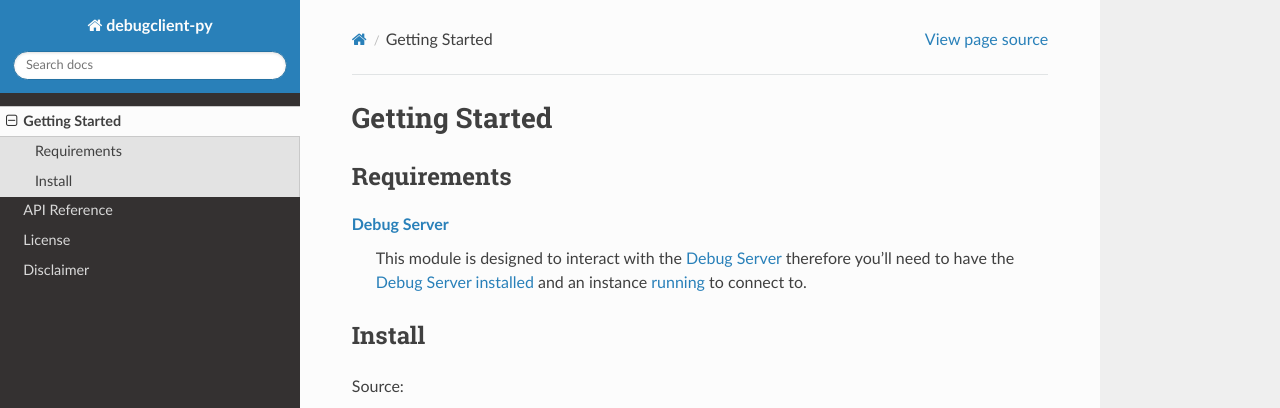
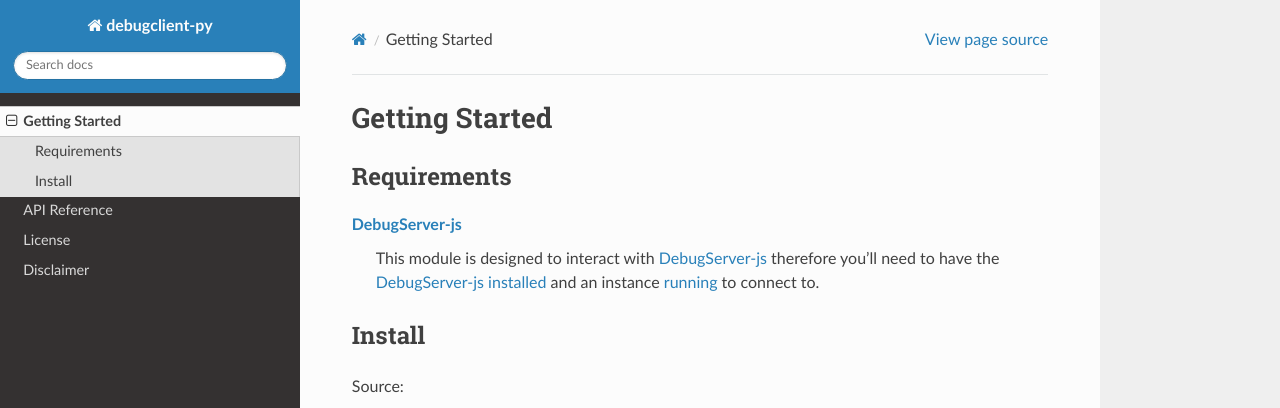
Before and after one commit to tiflash/debugclient-py, a Sphinx documentation site: the page built from docs/source/started.rst, in a window 1280 px wide. Shown: the top 408 px of the page. Built offline with Sphinx 7.4.7 and the Read the Docs theme 2.0.0, drawn with Linux system fonts in a browser that asks for light colours.

Commit message:
updated docs

```diff
--- a/docs/source/api.rst
+++ b/docs/source/api.rst
@@ -7,7 +7,7 @@
 .. py:module:: debugclient
 
 The `debugclient` module provides two classes for interacting with a
-`DebugServer`_:
+`DebugServer-js`_ instance:
 
     | :ref:`DebugServer <debugserver>`
     | :ref:`DebugSession <debugsession>`
@@ -25,4 +25,4 @@
     api/debugserver
     api/debugsession
 
-.. _DebugServer: https://github.com/tiflash/debugserver-js
+.. _DebugServer-js: https://github.com/tiflash/debugserver-js
--- a/docs/source/index.rst
+++ b/docs/source/index.rst
@@ -3,8 +3,8 @@
 DebugClient-py
 ==============
 
-DebugClient-py is a Python client for interacting with the `DebugServer`_.
-Use this module to connect to a running `DebugServer`_ and send commands over TCP/IP.
+DebugClient-py is a Python client for interacting with `DebugServer-js`_.
+Use this module to connect to a running `DebugServer-js`_ instance and send commands over TCP/IP.
 
 ----
 
@@ -18,4 +18,4 @@
 
 
 .. External Links
-.. _DebugServer: https://github.com/tiflash/debugserver-js
+.. _DebugServer-js: https://github.com/tiflash/debugserver-js
--- a/docs/source/started.rst
+++ b/docs/source/started.rst
@@ -7,9 +7,9 @@
 Requirements
 ============
 
-`Debug Server`_
-    This module is designed to interact with the `Debug Server`_ therefore you'll
-    need to have the `Debug Server`_ `installed <https://debugserver-js.readthedocs.io/en/latest/started.html#install>`_ and
+`DebugServer-js`_
+    This module is designed to interact with `DebugServer-js`_ therefore you'll
+    need to have the `DebugServer-js`_ `installed <https://debugserver-js.readthedocs.io/en/latest/started.html#install>`_ and
     an instance `running <https://debugserver-js.readthedocs.io/en/latest/started.html#launch>`_ to connect to.
 
 Install
@@ -24,4 +24,4 @@
     pip install .
 
 .. External Links
-.. _Debug Server: https://github.com/tiflash/debugserver-js
+.. _DebugServer-js: https://github.com/tiflash/debugserver-js
```
